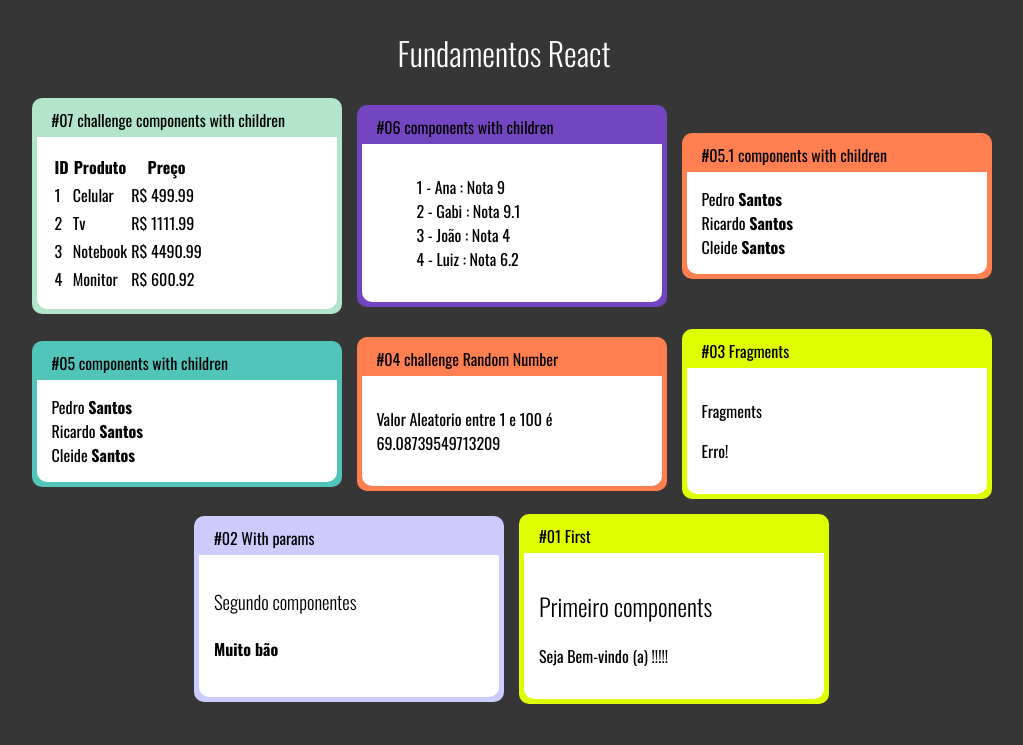
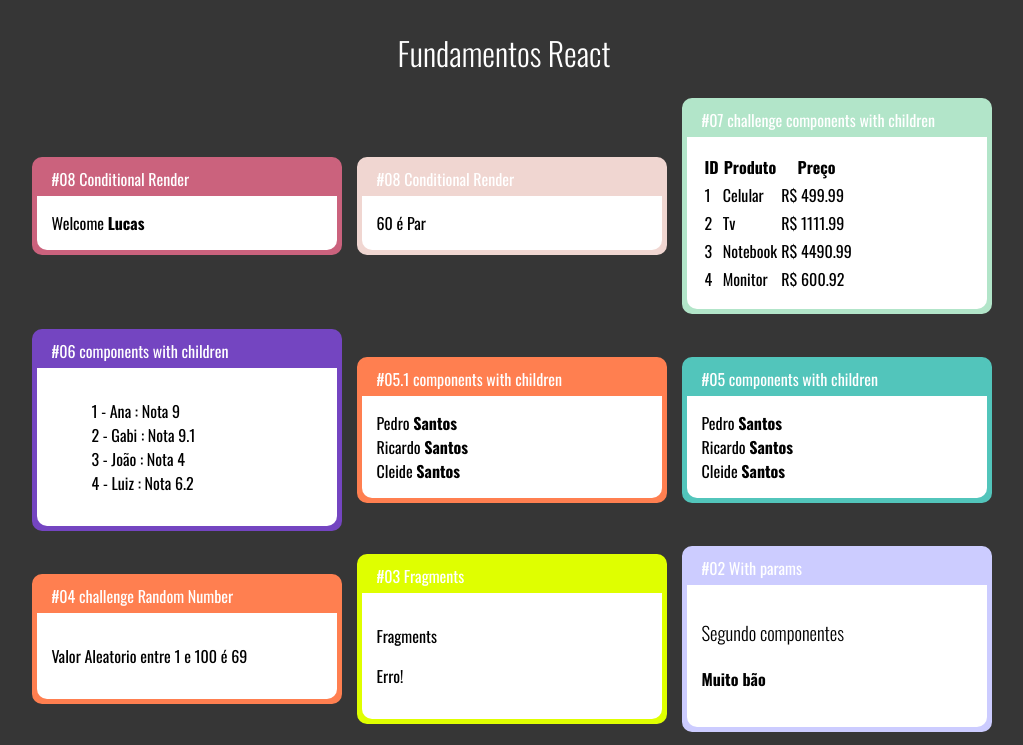
Before and after one commit to LuSrodri/Fundamentos-React, a React (Create React App) app: page / in a window 1280 px wide. Shown: the top 745 px of the page, without its empty margins (136-1159 px from the left). Built offline with nearby package versions, Linux system fonts and the light colour scheme.

Commit message:
render conditional

```diff
--- a/src/App.jsx
+++ b/src/App.jsx
@@ -10,11 +10,21 @@ import Family1 from "./components/basic/family1";
 import MemberFamily from "./components/basic/memberFamily";
 import StudentList from "./components/loop/studentList";
 import ProductList from "./components/loop/productList";
+import EvenOrOdd from "./components/conditional/evenOrOdd";
+import WelcomeUser from "./components/conditional/welcomeUser";
 
 export default () =>
     <div id="app">
         <h1>Fundamentos React </h1>
         <div id="content">
+
+            <Card title="#08 Conditional Render" color="#CB627D">
+                <WelcomeUser user='Lucas'></WelcomeUser>
+            </Card>
+
+            <Card title="#08 Conditional Render" color="#F0D6D1">
+                <EvenOrOdd number={20}></EvenOrOdd>
+            </Card>
 
             <Card title="#07 challenge components with children" color="#B2E5C9">
                 <ProductList></ProductList>
--- a/src/components/basic/randomNumber.jsx
+++ b/src/components/basic/randomNumber.jsx
@@ -3,7 +3,7 @@ import React from "react";
 export default (props) => {
     return(
         <>
-            <p>Valor Aleatorio entre {props.min} e {props.max} é {Math.random() * (props.max - props.min) + props.min}</p>
+            <p>Valor Aleatorio entre {props.min} e {props.max} é {Math.round(Math.random() * (props.max - props.min) + props.min)}</p>
         </>
     )
 }
--- /dev/null
+++ b/src/components/conditional/evenOrOdd.jsx
@@ -0,0 +1,16 @@
+
+import React from "react";
+
+
+export default props =>{
+    let number = Math.round(Math.random() * (100 - 1) + 1);
+    let isEvenNumber = number % 2 === 0;
+    return (
+        <div>
+            {number} é
+            { isEvenNumber ?
+            <span> Par</span> :
+            <span> Ímpar</span>}
+        </div>
+    )
+}
--- /dev/null
+++ b/src/components/conditional/if.js
@@ -0,0 +1,11 @@
+
+
+
+export default props =>{
+    if(props.test) {
+        return props.children
+    }
+    else{
+        return false
+    }
+}
--- /dev/null
+++ b/src/components/conditional/welcomeUser.jsx
@@ -0,0 +1,17 @@
+
+import React from "react";
+import If from './if'
+
+export default props => {
+    let user = props.user
+    return (
+        <div>
+            <If test={(user && props.user)}>
+                <span> Welcome <strong>{props.user}</strong></span>
+            </If>
+            <If test={(!user && !props.user)}>
+                <span> Welcome <strong>User</strong></span>
+            </If>
+        </div>
+    )
+}
--- a/src/components/layouts/card.css
+++ b/src/components/layouts/card.css
@@ -15,7 +15,7 @@
 }
 
 .card .title{
-    color: black;
+    color: white;
     padding: 5px 0;
     padding-left: 15px;
 }
--- a/src/components/loop/productList.jsx
+++ b/src/components/loop/productList.jsx
@@ -24,9 +24,11 @@ export default props => {
     return (
         <table>
             <thead>
-                <th>ID</th>
-                <th>Produto</th>
-                <th>Preço</th>
+                <tr>
+                    <th>ID</th>
+                    <th>Produto</th>
+                    <th>Preço</th>
+                </tr>
             </thead>
             <tbody>
                 {productsLi}
```
